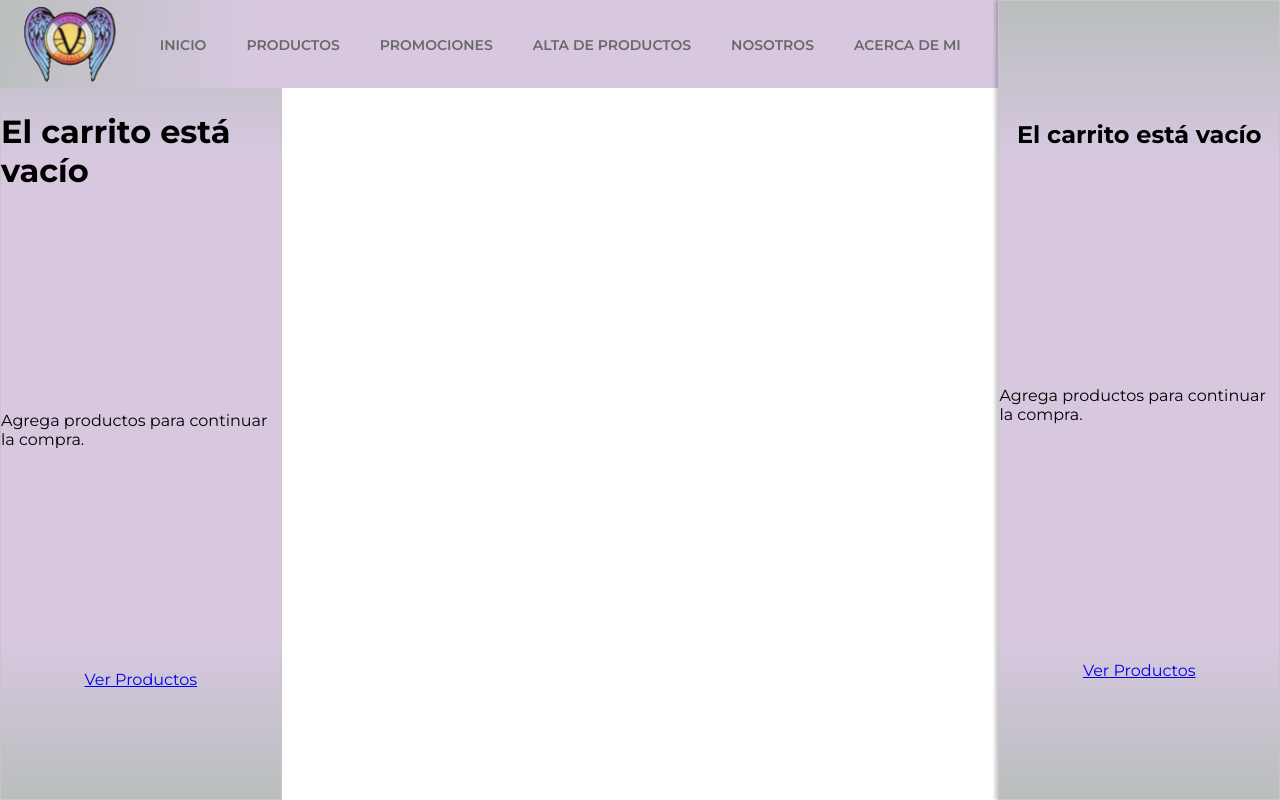
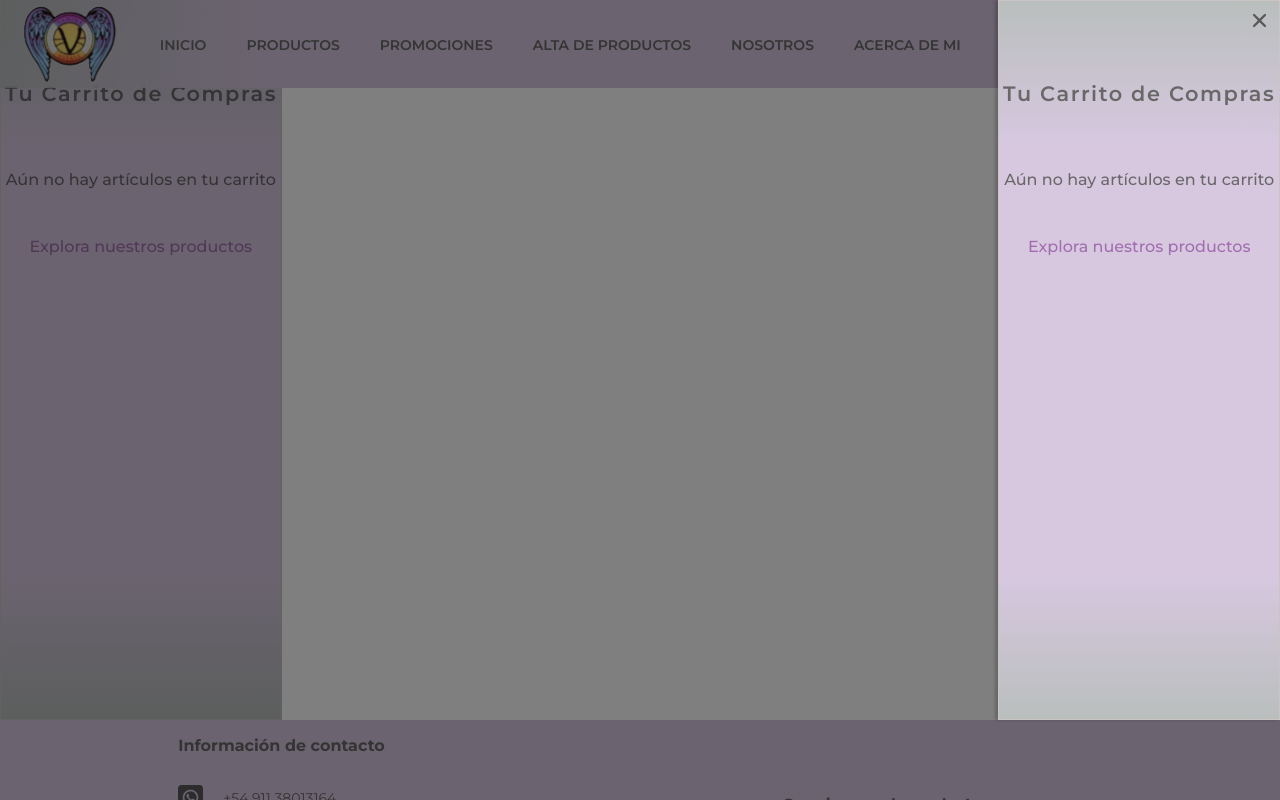
Before and after one commit to reymf1/PreEntrega-Marcelo-Rey, a React (Vite) app: page /carrito in a window 1280 px wide. Both pictures are taken after a click on the picture 1245 px from the left and 42 px from the top of the page. Shown: the top 800 px of the page. Built offline with nearby package versions, Linux system fonts and the light colour scheme; a web font is replaced by a local one.

Commit message:
Avance 11/06/26

```diff
--- a/public/data/productos.json
+++ b/public/data/productos.json
@@ -10,7 +10,7 @@
   },
   {
     "id": 2,
-    "img": "https://i.ibb.co/N2Rgbc0v/rocio-aurico-1.jpg",
+    "img": "/images/rocio-aurico-1.jpg",
     "nombre": "Rocío Áurico",
     "precio": 5000,
     "stock": 5,
--- a/src/components/Boton/Boton.module.css
+++ b/src/components/Boton/Boton.module.css
@@ -1,6 +1,8 @@
 .consultar,
 .prod,
-.cont {
+.cont,
+.vaciar,
+.compra {
   background-color: #cde4f4;
   font-weight: 600;
   text-align: center;
@@ -30,7 +32,8 @@
 }
 .consultar:hover,
 .prod:hover,
-.cont:hover {
+.cont:hover,
+.compra {
   transform: scale(1.04);
   box-shadow: 5px 5px 5px rgba(0, 0, 0, 0.1);
 }
@@ -63,3 +66,20 @@
   cursor: pointer;
   /* width: 2rem;*/
 }
+.vaciar {
+  padding: 0.5rem 1rem;
+  display: flex;
+  align-items: center;
+  gap: 0.5rem;
+  font-size: 0.72rem;
+  line-height: 1.2rem;
+  letter-spacing: 0rem;
+  cursor: pointer;
+}
+.compra {
+  font-size: 1.05rem;
+  line-height: 1.2rem;
+  padding: 0.5rem 0px;
+  cursor: pointer;
+  width: 12rem;
+}
--- a/src/components/Layout/Layout.jsx
+++ b/src/components/Layout/Layout.jsx
@@ -7,13 +7,19 @@ import styles from "./Layout.module.css";
 
 //Todo lo que pongamos dentro de <Layout> en App.jsx será el "children"
 export function Layout() {
-  const { isCartOpen } = useCart();
+  const { isCartOpen, closeCart } = useCart();
   return (
     <div>
       <Header />
       <main>
         <Outlet />
       </main>
+      <div
+        className={`${styles.overlay} ${isCartOpen ? styles.overlayOpen : ""}`}
+        onClick={() => {
+          if (isCartOpen) closeCart();
+        }}
+      />
       <aside className={`${styles.aside} ${isCartOpen ? styles.open : ""}`}>
         <Carrito />
       </aside>
--- a/src/components/Layout/Layout.module.css
+++ b/src/components/Layout/Layout.module.css
@@ -4,8 +4,21 @@
   right: 0;
   transform: translateX(100%); /* oculto a la derecha */
   transition: transform 0.3s ease-in-out;
-  z-index: 20;
+  z-index: 30;
 }
 .open {
   transform: translateX(0); /* visible al abrir */
 }
+.overlay {
+  position: fixed;
+  inset: 0;
+  background: rgba(0, 0, 0, 0.5);
+  opacity: 0;
+  visibility: hidden;
+  transition: opacity 0.3s ease-in-out;
+  z-index: 20;
+}
+.overlayOpen {
+  opacity: 1;
+  visibility: visible;
+}
--- a/src/pages/Carrito/Carrito.jsx
+++ b/src/pages/Carrito/Carrito.jsx
@@ -6,6 +6,7 @@ import { Link } from "react-router-dom";
 import { HashLink } from "react-router-hash-link/dist/react-router-hash-link.cjs.production";
 import { RiDeleteBinLine } from "react-icons/ri";
 import { IoClose } from "react-icons/io5";
+import { Boton } from "../../components/Boton/Boton";
 
 const Carrito = () => {
   // Obtenemos el estado 'cart' y las funciones que necesitemos del contexto
@@ -13,10 +14,12 @@ const Carrito = () => {
   // Si el carrito está vacío, mostramos un mensaje
   if (cart.length === 0) {
     return (
-      <div className={styles.cart}>
-        <h1>El carrito está vacío</h1>
-        <p>Agrega productos para continuar la compra.</p>
+      <div className={styles.cartEmpty}>
+        <IoClose onClick={closeCart} className={styles.iconClose} size={25} />
+        <h2>Tu Carrito de Compras</h2>
+        <h4>Aún no hay artículos en tu carrito</h4>
         <HashLink
+          className={styles.cartExpl}
           to="/#productos"
           scroll={
             (el) =>
@@ -26,34 +29,65 @@ const Carrito = () => {
                 });
               }, 100) //Pongo esta función porque si voy a productos desde una página distinta, espera a que se renderice toda la página y después scrollea. scroll recibe e=<section id="productos">, espera 100 mseg., realiza scroll al elemento en start al comienzo).
           }
-          className=""
         >
-          Ver Productos
+          Explora nuestros productos
         </HashLink>
       </div>
     );
   }
   // Si hay productos, los mostramos con las opciones de finalizar y vaciar
   return (
+    <>
+      <header className={styles.header}>
+        <IoClose onClick={closeCart} className={styles.iconClose} size={25} />
+        <h2>Tu Carrito de Compras</h2>
+      </header>
+
       <div className={styles.cart}>
-      <IoClose onClick={closeCart} className={styles.iconClose} size={25} />
-      <h2>Carrito de Compras</h2>
+        <div className={styles.cartItems}>
           {cart.map((item) => (
-        <div key={item.id} className="cart-item">
+            <div key={item.id} className={styles.cartItem}>
+              <div className={styles.cartItemImg}>
+                <img src={item.img} alt={item.nombre} />
+              </div>
+              <div className={styles.cartItemPrecio}>
                 <h4>{item.nombre}</h4>
-          <RiDeleteBinLine size={18} />
                 <p>Cantidad: {item.quantity}</p>
                 <p>Precio unitario: ${item.precio}</p>
                 <p>Subtotal: ${item.precio * item.quantity}</p>
               </div>
+              <div className={styles.cartItemDelete}>
+                <RiDeleteBinLine size={18} />
+              </div>
+            </div>
           ))}
-      <hr />
-      <h3>Total a pagar: ${getCartTotal()}</h3>
-      <button onClick={clearCart}>Vaciar Carrito</button>
-      <Link to="/" onClick={() => alert("Gracias por comprar")} className="">
+        </div>
+
+        <footer className={styles.footer}>
+          <div className={styles.total}>
+            <span className={styles.totalPagar}>Total a pagar: </span>
+            <span className={styles.totalValor}>
+              {getCartTotal().toLocaleString("es-AR", {
+                style: "currency",
+                currency: "ARS",
+              })}
+            </span>
+          </div>
+          <Boton variant="vaciar" onClick={clearCart}>
+            Vaciar Carrito <RiDeleteBinLine size={18} />
+          </Boton>
+          <Link
+            to="/"
+            onClick={() => alert("Gracias por comprar")}
+            className=""
+          >
+            <Boton variant="compra" onClick={clearCart}>
               Finalizar Compra
+            </Boton>
           </Link>
+        </footer>
       </div>
+    </>
   );
 };
 export default Carrito;
--- a/src/pages/Carrito/Carrito.module.css
+++ b/src/pages/Carrito/Carrito.module.css
@@ -1,7 +1,37 @@
 /*.cart {
   padding-top: 5.25rem;
 }*/
-.cart {
+.header {
+  background: linear-gradient(
+    to right,
+    rgba(205, 228, 244, 0.8),
+    rgb(215, 200, 240),
+    rgb(215, 200, 250),
+    rgb(215, 200, 240),
+    rgba(205, 228, 244, 0.8)
+  );
+  height: 5rem;
+  display: flex;
+  flex-direction: column;
+  justify-content: center;
+  align-items: center;
+}
+.header h2 {
+  text-align: center;
+  font-weight: 600;
+  font-size: 1.3rem;
+  color: #696868;
+  letter-spacing: 0.1rem;
+}
+.iconClose {
+  top: 0.5rem;
+  right: 0.5rem;
+  position: fixed;
+  cursor: pointer;
+  filter: contrast(30%);
+}
+.cart,
+.cartEmpty {
   background: linear-gradient(
     to bottom,
     rgba(185, 190, 189),
@@ -13,24 +43,117 @@
   );
   display: flex;
   flex-direction: column;
-  justify-content: space-around;
   align-items: center;
   width: 22vw;
-  height: 100vh;
+  height: calc(100vh - 5rem);
   border: 1px solid #cac4c4;
   box-shadow: -3px 0px 3px rgba(0, 0, 0, 0.2);
 }
-.cart h2 {
+.cart {
+  justify-content: flex-start;
+}
+.cartEmpty {
+  justify-content: flex-start;
+  gap: 3rem;
+}
+.cart h2,
+.cartEmpty h2 {
   text-align: center;
   font-weight: 600;
   font-size: 1.3rem;
   color: #696868;
   letter-spacing: 0.1rem;
 }
-.iconClose {
-  top: 1rem;
-  right: 0.5rem;
-  position: fixed;
+.cartEmpty h2 {
+  margin-top: 5rem;
+}
+.cartEmpty h4 {
+  margin-top: 1rem;
+  text-align: center;
+  font-weight: 500;
+  font-size: 1rem;
+  color: #696868;
+}
+.cartExpl {
+  text-align: center;
+  font-weight: 500;
+  font-size: 1rem;
+  color: #a26eaf;
   cursor: pointer;
-  filter: contrast(30%);
+  text-decoration: none;
 }
+.cartExpl:hover {
+  color: #68a8c4;
+}
+.cartItems {
+  flex: 1;
+  overflow-y: auto;
+  width: 100%;
+}
+.cartItem {
+  /*display: flex;
+  justify-content: space-around;
+  align-items: center;
+  width: 100%;*/
+  padding-top: 1rem;
+  display: flex;
+  gap: 15px;
+  align-items: flex-start;
+}
+.cartItemImg img {
+  width: 90px;
+  height: 90px;
+  object-fit: cover;
+  border-radius: 5px;
+}
+.cartItemPrecio h4,
+.cartItemPrecio p {
+  padding: 0.625rem 0.625rem;
+  font-size: 0.7rem;
+  font-weight: 500;
+  /*background-color: #ffffff;*/
+  color: #696868;
+  /*border: 1px solid #cac4c4;*/
+  border-radius: 5px;
+  margin: 0 0.5rem 0 0.5rem;
+}
+.cartItemDelete {
+  margin-left: auto;
+  cursor: pointer;
+}
+.footer {
+  background: linear-gradient(
+    to right,
+    rgba(205, 228, 244, 0.8),
+    rgb(215, 200, 240),
+    rgb(215, 200, 250),
+    rgb(215, 200, 240),
+    rgba(205, 228, 244, 0.8)
+  );
+  height: auto;
+  padding: 1rem;
+  display: flex;
+  flex-direction: column;
+  justify-content: space-between;
+  align-items: center;
+  gap: 1rem;
+  width: 100%;
+}
+.total {
+  display: flex;
+  justify-content: space-between;
+  align-items: center;
+  width: 100%;
+}
+.totalPagar,
+.totalValor {
+  text-align: center;
+  font-weight: bold;
+  font-size: 1rem;
+}
+.totalPagar {
+  color: #696868;
+}
+.totalValor {
+  color: #a26eaf;
+}
```
Lines whose indentation alone changed are shown as unchanged.
